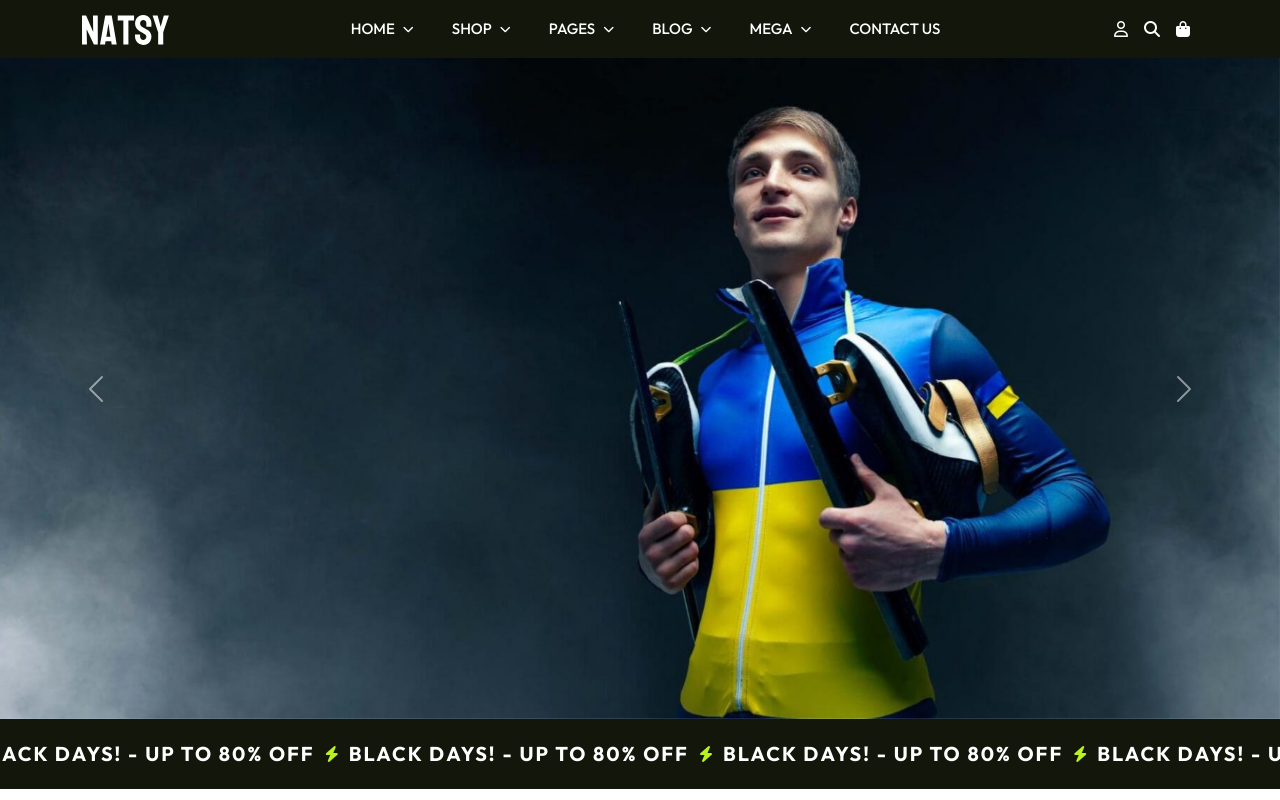
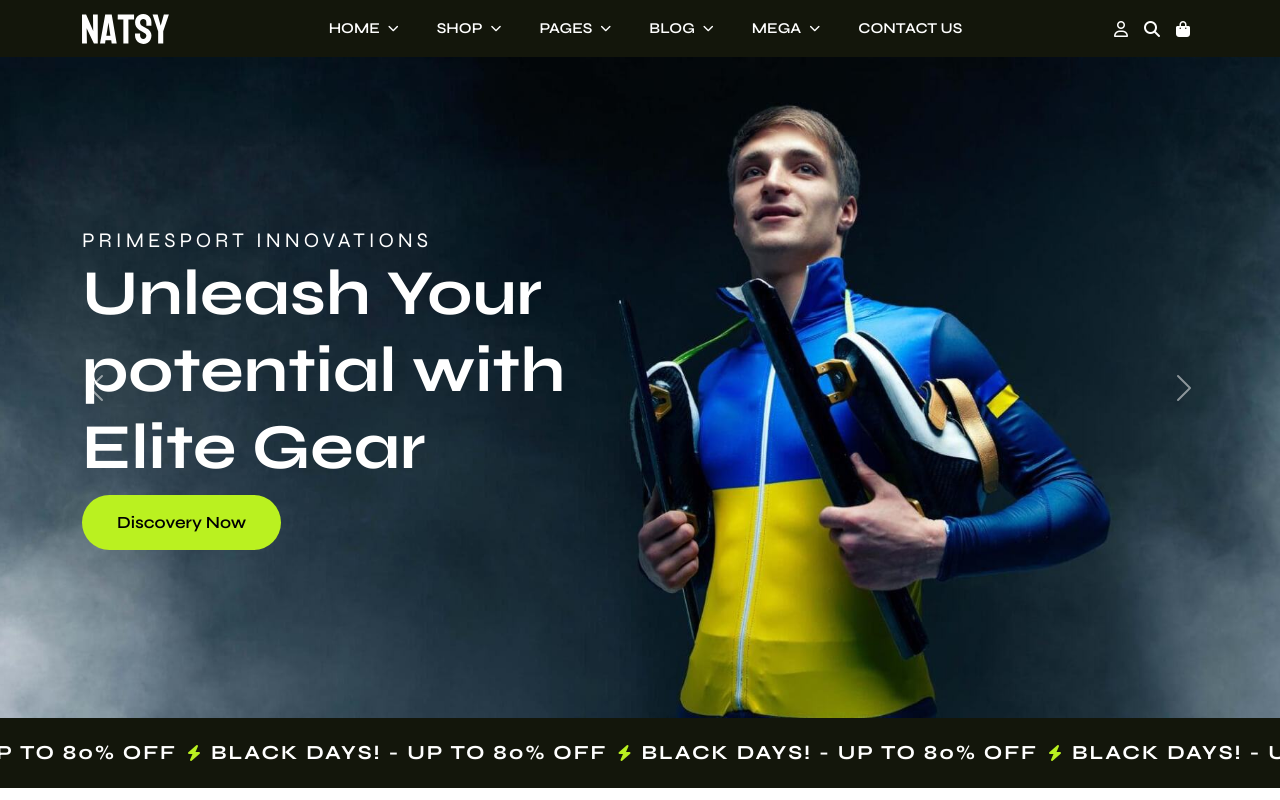
Before and after one commit to Abad-Dev/Web-Final, a plain HTML site: page index.html in a window 1280 px wide. Drawn offline with nearby package versions, Linux system fonts and the light colour scheme.

Commit message:
Agregado texto a carousel item

```diff
--- a/index.html
+++ b/index.html
@@ -55,6 +55,16 @@
     <div id="carouselExample" class="carousel slide carousel-fade">
         <div class="carousel-inner">
           <div class="carousel-item active">
+            <div class="overlay-container">
+                <div class="container overlay">
+                    <small>Primesport Innovations</small>
+                    <h2>
+                        Unleash Your potential with Elite Gear
+                    </h2>
+
+                    <button>Discovery Now</button>
+                </div>
+            </div>
             <img src="images/slide1.jpg" class="d-block w-100" alt="...">
           </div>
           <div class="carousel-item">
--- a/style.css
+++ b/style.css
@@ -1,4 +1,5 @@
-@import url('https://fonts.googleapis.com/css2?family=Outfit:wght@400;500;600;700&display=swap');
+@import url('https://fonts.googleapis.com/css2?family=Syne:wght@400;500;600;700&display=swap');
+
 
 :root {
     --primary-color: rgb(186, 241, 32);
@@ -12,7 +13,7 @@ p{
 }
 
 html, body{
-    font-family: 'Outfit', sans-serif;
+    font-family: 'Syne', sans-serif;
 }
 
 /* Nav Styles */
@@ -29,7 +30,7 @@ nav {
 
 .nav-link{
     font-size: 15px;
-    font-weight: 500;
+    font-weight: 600;
     text-transform: uppercase;
     color: white !important;
 }
@@ -53,6 +54,54 @@ nav {
 
 /* End Carousel Styles */
 
+/* Carousel Overlay Styles */
+
+.carousel-item{
+    position: relative;
+}
+
+.overlay-container{
+    position: absolute;
+    top: 0;
+    left: 0;
+    width: 100%;
+    height: 100%;
+}
+
+.overlay {
+    height: 100%;
+    display: flex;
+    flex-direction: column;
+    justify-content: center;
+    align-items: start;
+
+    color: white;
+}
+
+.overlay small{
+    text-transform: uppercase;
+    letter-spacing: .19em;
+    font-size: 1.3em;
+}
+
+.overlay h2{
+    font-weight: 700;
+    max-width: 500px;
+    font-size: 4em;
+}
+
+.overlay button{
+    background-color: var(--primary-color);
+    border: none;
+    outline: none;
+    border-radius: 40px;
+    padding: 15px 35px;
+    font-weight: 600;
+    font-size: 17px;
+}
+
+/* End Carousel Overlay Styles */
+
 /* Carousel Bottom Styles */
 
 #carousel-bottom{
@@ -69,7 +118,8 @@ nav {
     display: flex;
     align-items: center;
 
-    width: 3000px;
+
+    width: 3500px;
     position: absolute;
     top: 50%;
     transform: translate(0, -50%);
@@ -91,9 +141,9 @@ nav {
 
 @keyframes move-bottom {
     from {
-        right: -350px;
+        right: -460px;
     }
     to {
-        right: -725px;
+        right: -890px;
     }
 }
```
Also changed, not shown: images/dbdd69b7-96d1-4f6d-b254-ca354d255316.jpeg (added).
